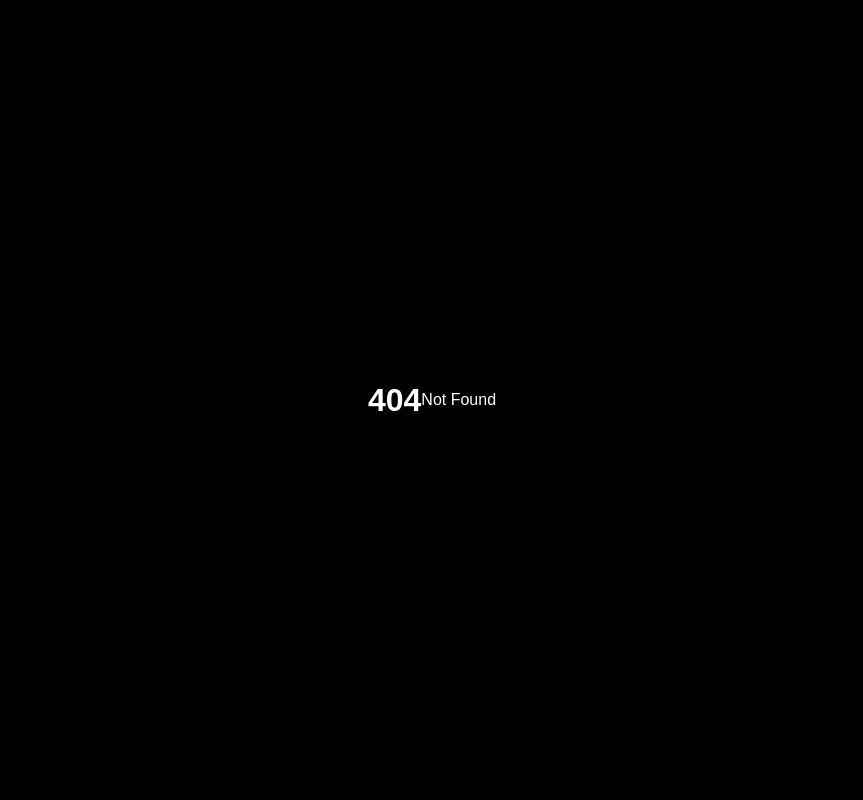
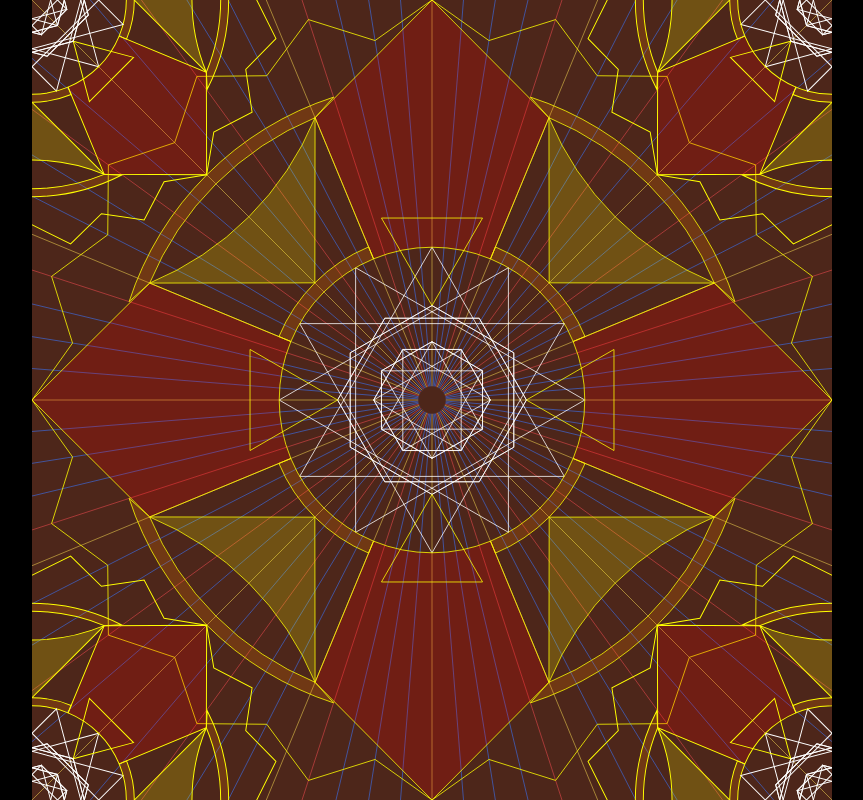
Before and after one commit to dopplerreflect/starts-with-a, a SvelteKit app: page /square-tile in a window 1280 px wide. Before the commit this address had no page. Shown: the whole page, without its empty margins (208-1071 px from the left). Built offline with nearby package versions, Linux system fonts and the light colour scheme.

Commit message:
add square-tile

```diff
--- /dev/null
+++ b/src/routes/square-tile/+page.svelte
@@ -0,0 +1,266 @@
+<script lang="ts">
+	import Background from '$lib/components/Background.svelte';
+	import PathBuilder from '$lib/components/PathBuilder.svelte';
+	import {
+		arrayMap,
+		phi,
+		polygonPath,
+		radialPoint,
+		radialPointString,
+		starPath,
+		viewBox
+	} from '$lib/geometry';
+	import { useSaveFile } from '$lib/save-svg';
+	import { useZoomableViewbox } from '$lib/use-zoomable-viewbox';
+	import { onMount } from 'svelte';
+
+	let svg: SVGSVGElement;
+	onMount(() => {
+		const unmountSaveFile = useSaveFile(svg);
+		// const unmountZoomable = useZoomableViewbox(svg, 5, 5, 5);
+		const unmountZoomable = useZoomableViewbox(svg);
+		return () => {
+			unmountSaveFile();
+			unmountZoomable();
+		};
+	});
+
+	const size = 2 ** 10;
+	const r0 = size / 2;
+	const r1 = Math.sqrt(r0 ** 2 * 2);
+	let r0radii = arrayMap(8, (n) => Number((r0 * phi ** n).toFixed(2)));
+	r0radii = [...new Set([...r0radii, ...r0radii.map((r) => r0 - r)])]
+		.sort((a, b) => b - a)
+		.filter((n) => n > 0);
+	let r1radii = arrayMap(8, (n) => Number((r0 * phi ** n).toFixed(2)));
+	const r1circles: Circle[] = r1radii.map((r) => ({ r, x: 0, y: 0 }));
+	r1radii = [...new Set([...r1radii.map((r) => r1 - r)])]
+		.sort((a, b) => b - a)
+		.filter((n) => n > 0);
+
+	const angleCount = 80;
+	const angles = arrayMap(angleCount, (n) => (360 / angleCount) * n - 90);
+</script>
+
+<svg bind:this={svg} viewBox={viewBox(size)}>
+	<defs>
+		<style>
+			.guide {
+				display: none;
+			}
+		</style>
+		<mask id="boundary">
+			<Background {size} fill="white" />
+		</mask>
+		<g id="corner">
+			<path
+				id="dodecagon-quadrant"
+				d={[
+					'M',
+					radialPointString(angles[0], r0radii[0]),
+					'L',
+					radialPointString(angles[78], r0radii[3]),
+					'L',
+					radialPointString(angles[76], r0radii[0]),
+					'L',
+					radialPointString(angles[74], r0radii[3]),
+					'L',
+					radialPointString(angles[72], r0radii[0]),
+					'L',
+					radialPointString(angles[70], r0radii[3]),
+					'L',
+					radialPointString(angles[68], r0radii[0]),
+					'L',
+					radialPointString(angles[66], r0radii[3]),
+					'L',
+					radialPointString(angles[64], r0radii[0]),
+					'L',
+					radialPointString(angles[62], r0radii[3]),
+					'L',
+					radialPointString(angles[60], r0radii[0])
+					// 'V',
+					// -size / 2,
+					// 'Z'
+				].join(' ')}
+				stroke="yellow"
+				fill={`none`}
+			/>
+
+			<!-- <path
+				d={polygonPath(8, r0radii[6], { rotate: 0, center: { x: size / 2, y: -size / 2 } })}
+				stroke="white"
+				fill="none"
+			/> -->
+			<!-- <path
+				d={polygonPath(4, r1radii[5], { rotate: 45, center: { x: size / 2, y: -size / 2 } })}
+				stroke="white"
+				fill="none"
+			/> -->
+			<!-- <path
+				d={polygonPath(4, r0radii[6], { rotate: 45, center: { x: size / 2, y: -size / 2 } })}
+				stroke="white"
+				fill="none"
+			/> -->
+
+			<path d={polygonPath(3, r0radii[7])} stroke="white" fill="none" />
+			<path d={polygonPath(6, r0radii[8])} stroke="white" fill="none" />
+			<path d={polygonPath(3, r0radii[9])} stroke="white" fill="none" />
+			<path d={polygonPath(6, r0radii[9])} stroke="white" fill="none" />
+
+			<path
+				id="pie"
+				d={[
+					'M',
+					radialPointString(angles[10], r1radii[7]),
+					'L',
+					radialPointString(angles[5], r0radii[5]),
+					'A',
+					r0radii[5],
+					r0radii[5],
+					'0 0 0',
+					radialPointString(angles[15], r0radii[5]),
+					'Z'
+				].join(' ')}
+				stroke="yellow"
+				fill={`hsla(60, 100%, 50%, 0.2)`}
+			/>
+
+			<path
+				id="arc"
+				d={[
+					'M',
+					radialPointString(angles[5], r0radii[7]),
+					'L',
+					radialPointString(angles[5], r1radii[7]),
+					'A',
+					r1radii[7],
+					r1radii[7],
+					'0 0 1',
+					radialPointString(angles[15], r1radii[7]),
+					'L',
+					radialPointString(angles[15], r0radii[7]),
+					'A',
+					r0radii[7],
+					r0radii[7],
+					'0 0 0',
+					radialPointString(angles[5], r0radii[7]),
+					'Z'
+				].join(' ')}
+				stroke="yellow"
+				fill={`hsla(30, 100%, 50%, 0.2)`}
+			/>
+
+			<path
+				id="arc2"
+				d={[
+					'M',
+					radialPointString(angles[5], r0radii[5]),
+					'A',
+					r0radii[5],
+					r0radii[5],
+					'0 0 1',
+					radialPointString(angles[15], r0radii[5]),
+					'L',
+					radialPointString(angles[16], r1radii[6]),
+					'A',
+					r1radii[6],
+					r1radii[6],
+					'0 0 0',
+					radialPointString(angles[4], r1radii[6]),
+					'L',
+					radialPointString(angles[5], r0radii[5]),
+					'Z'
+				].join(' ')}
+				stroke="yellow"
+				fill={`hsla(30, 100%, 50%, 0.2)`}
+			/>
+
+			<path
+				id="point"
+				d={[
+					'M',
+					radialPointString(angles[0], r0radii[0]),
+					radialPointString(angles[5], r0radii[5]),
+					'L',
+					radialPointString(angles[5], r0radii[7]),
+					'A',
+					r0radii[7],
+					r0radii[7],
+					'0 0 0',
+					radialPointString(angles[75], r0radii[7]),
+					'L',
+					radialPointString(angles[75], r0radii[5]),
+					'Z'
+				].join(' ')}
+				stroke="yellow"
+				fill={`hsla(0, 100%, 50%, 0.2)`}
+			/>
+
+			<path
+				d={polygonPath(3, r0radii[9], { rotate: 180, center: radialPoint(angles[0], r0radii[7]) })}
+				stroke="yellow"
+				fill="none"
+			/>
+		</g>
+		<g id="tile" mask="url(#boundary)">
+			{#each angles as a, i}
+				<path
+					d={`M${radialPointString(a, r0radii[r0radii.length - 1])}L${radialPointString(a, r1)}`}
+					stroke={`hsl(${a % 22.5 === 0 ? 45 : a % 18 === 0 ? 0 : 225}, 50%, 50%)`}
+				/>
+			{/each}
+			<g id="quadrant">
+				{#each arrayMap(4, (n) => n * 90) as a}
+					<use href="#corner" transform={`rotate(${a})`} />
+				{/each}
+			</g>
+			{#each arrayMap(4, (n) => n * 90) as a}
+				<use
+					href="#quadrant"
+					transform={`rotate(${a}) translate(${-size / 2} ${-size / 2}) scale(0.6175) rotate(45)`}
+					stroke-width={2}
+				/>
+			{/each}
+		</g>
+	</defs>
+
+	<Background {size} fill={`hsl(15, 50%, 20%)`} />
+
+	<!-- <PathBuilder {size} {angles} radii={r0radii} /> -->
+	<!-- <circle r={r0} stroke={`hsl(225, 50%, 50%)`} fill="none" /> -->
+	<!-- {#each angles as a, i}
+		<path
+			d={`M${radialPointString(a, r0radii[r0radii.length - 1])}L${radialPointString(a, r1)}`}
+			stroke={`hsl(${a % 22.5 === 0 ? 45 : a % 18 === 0 ? 0 : 225}, 50%, 50%)`}
+		/>
+	{/each} -->
+
+	<g class="guide">
+		<path d={starPath(r0)} stroke="white" fill="none" />
+		<path d={polygonPath(4, r0)} stroke="green" fill="none" />
+		<path d={polygonPath(4, r0, { rotate: 45 })} stroke="green" fill="none" />
+		<!-- <path d={polygonPath(5, r0)} stroke="red" fill="none" />
+	<path d={polygonPath(5, r0, { rotate: 36 })} stroke="red" fill="none" />
+	<path d={polygonPath(5, r0, { rotate: 90 })} stroke="red" fill="none" />
+	<path d={polygonPath(5, r0, { rotate: 126 })} stroke="red" fill="none" /> -->
+
+		{#each r0radii as r, i}
+			<circle {r} stroke={`hsl(225, 50%, 50%)`} fill="none" />
+		{/each}
+		{#each r0radii as r, i}
+			<circle {r} cx={-size / 2} cy={-size / 2} stroke={`hsl(225, 50%, 50%)`} fill="none" />
+		{/each}
+
+		{#each r1radii as r, i}
+			<circle {r} stroke={`hsl(120, 50%, 50%)`} fill="none" />
+		{/each}
+	</g>
+	<!-- {#each arrayMap(4, (n) => n * 90) as a}
+		<use href="#corner" transform={`rotate(${a})`} />
+	{/each} -->
+	<!-- <use href="#tile" transform={`scale(0.5) translate(${-size / 2} ${-size / 2})`} />
+	<use href="#tile" transform={`scale(0.5) translate(${size / 2} ${-size / 2})`} />
+	<use href="#tile" transform={`scale(0.5) translate(${-size / 2} ${size / 2})`} />
+	<use href="#tile" transform={`scale(0.5) translate(${size / 2} ${size / 2})`} /> -->
+	<use href="#tile" />
+</svg>
```
